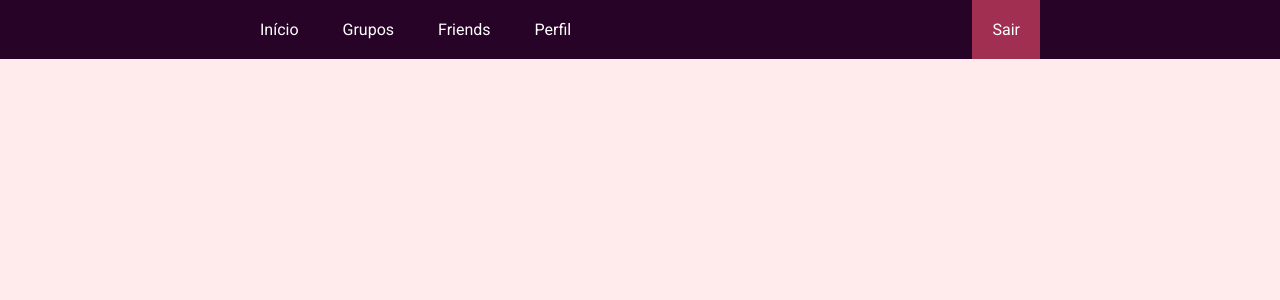
After one commit to herrdu259/WebAPP-LabDesenvolvimentoDeSoftware, a PHP site: page /system.php in a window 1280 px wide. The commit adds this page. Shown: the top 300 px of the page. Run offline with PHP 8.4, Linux system fonts and the light colour scheme.

Commit message:
rot  bar superior

```diff
--- /dev/null
+++ b/Trabalho formulario de cadastro 1.0/assets/css/system.css
@@ -0,0 +1,44 @@
+@import url('https://fonts.googleapis.com/css2?family=Roboto:ital,wght@0,100;0,300;0,400;0,500;1,100;1,300;1,400;1,500&display=swap');
+
+* {
+    padding: 0;
+    margin: 0 auto;
+    box-sizing: border-box;
+    font-family: 'Roboto', sans-serif;
+}
+
+body {
+    background: #ffebeb;
+}
+
+.menu-h {
+    background-color: #270327;
+
+}
+
+.menu-h ul {
+    max-width: 800px;
+    list-style: none;
+    padding: 0;
+}
+
+.menu-h ul li {
+    display: inline;
+}
+
+.menu-h ul li a {
+    color: #fff;
+    padding: 20px;
+    display: inline-block;
+    text-decoration: none;
+    transition: background .4s;
+}
+
+.menu-h ul li a:hover {
+    background-color: #8c67a5;
+}
+
+.menu-h ul li:last-child a {
+    float: right;
+    background-color: #a12f51;
+}
--- a/Trabalho formulario de cadastro 1.0/assets/includes/login.inc.php
+++ b/Trabalho formulario de cadastro 1.0/assets/includes/login.inc.php
@@ -16,7 +16,7 @@ if (isset($_POST["submit"])) {
     loginUser($conn, $email, $password);
 }
 else {
-    header("location: ../index.php");
+    header("location: ../system.php");
     exit();
 }
 ?>
--- /dev/null
+++ b/Trabalho formulario de cadastro 1.0/assets/system.php
@@ -0,0 +1,25 @@
+<!DOCTYPE html>
+<html lang="pt-br">
+<head>
+    <meta charset="UTF-8">
+    <meta http-equiv="X-UA-Compatible" content="IE=edge">
+    <meta name="viewport" content="width=device-width, initial-scale=1.0">
+    <link rel="stylesheet" href="css/system.css">
+    <title>Tela de login</title>
+</head>
+
+
+<body>
+
+    <nav class="menu-h">
+        <ul>
+            <li><a href="system.php">Início</a></li>
+            <li><a href="#">Grupos</a></li>
+            <li><a href="#">Friends</a></li>
+            <li><a href="#">Perfil</a></li>
+            <li><a href="login.php">Sair</a></li>
+        </ul>
+    </nav>
+
+</body>
+</html>
```
Also changed, not shown: Trabalho formulario de cadastro 1.0/assets/index.php (deleted, +0 -30 lines).
